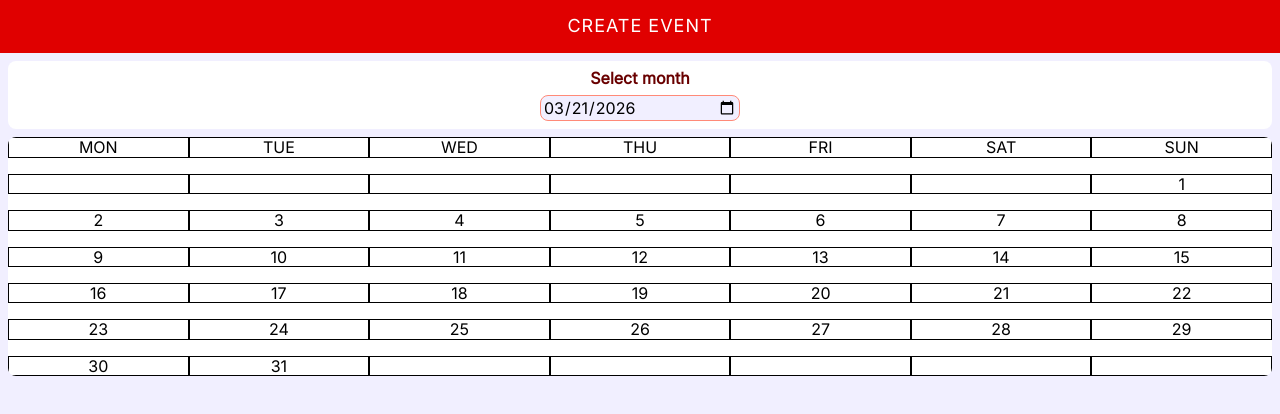
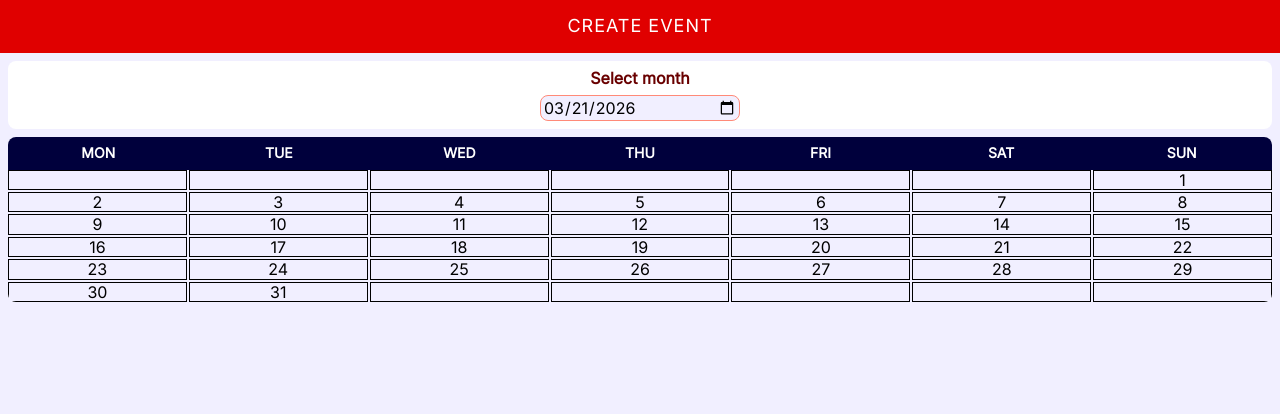
Before and after one commit to jakublepianka/event-calendar, a React (Vite) app: page / in a window 1280 px wide. Shown: the top 414 px of the page. Built offline with nearby package versions, Linux system fonts and the light colour scheme.

Commit message:
feat(calendar-grid): extract styles to CSS module

```diff
--- a/src/Calendar/CalendarGrid.jsx
+++ b/src/Calendar/CalendarGrid.jsx
@@ -1,12 +1,10 @@
 import { CalendarWeek } from "./CalendarWeek";
+import styles from "./CalendarGrid.module.css";
 
 export function CalendarGrid({ date, events }) {
   const year = date.getFullYear();
   const month = date.getMonth();
-  const weekdayNames = [
-    "MON", "TUE", "WED",
-    "THU", "FRI", "SAT", "SUN"
-  ];
+  const weekdayNames = ["MON", "TUE", "WED", "THU", "FRI", "SAT", "SUN"];
   const weeks = buildCalendar(year, month);
 
   function buildCalendar(year, month) {
@@ -35,11 +33,25 @@ export function CalendarGrid({ date, events }) {
 
   return (
     <>
-      <div style={{display: 'grid', gridTemplateColumns: 'repeat(7, 1fr)', rowGap: '16px'}}>
-      { weekdayNames.map((dayName, dayIndex) => <div key={dayIndex} style={{border: '1px solid black', textAlign: 'center'}}>{dayName}</div>)}
-      {Array.from({ length: weeks.length }).map((_, weekIndex) => {
-        return <CalendarWeek key={weekIndex} year={year} month={month} week={weeks[weekIndex]} events={events}></CalendarWeek>;
-      })}
+      <div className={styles.weekdayNames}>
+        {weekdayNames.map((dayName, dayIndex) => (
+          <div className={styles.weekday} key={dayIndex}>
+            {dayName}
+          </div>
+        ))}
+      </div>
+      <div className={styles.calendarGrid}>
+        {Array.from({ length: weeks.length }).map((_, weekIndex) => {
+          return (
+            <CalendarWeek
+              key={weekIndex}
+              year={year}
+              month={month}
+              week={weeks[weekIndex]}
+              events={events}
+            ></CalendarWeek>
+          );
+        })}
       </div>
     </>
   );
--- /dev/null
+++ b/src/Calendar/CalendarGrid.module.css
@@ -0,0 +1,21 @@
+.weekdayNames {
+  display: grid;
+  grid-template-columns: repeat(7, 1fr);
+  color: #FFFFFF;
+  background-color: #00003C;
+}
+
+.weekday {
+  padding: 4px;
+  text-align: center;
+  padding: 8px 0;
+  font-weight: 600;
+  font-size: 14px;
+}
+
+.calendarGrid {
+  display: grid;
+  grid-template-columns: repeat(7, 1fr);
+  gap: 2px;
+  background-color: #F1EFFF;
+}
```
